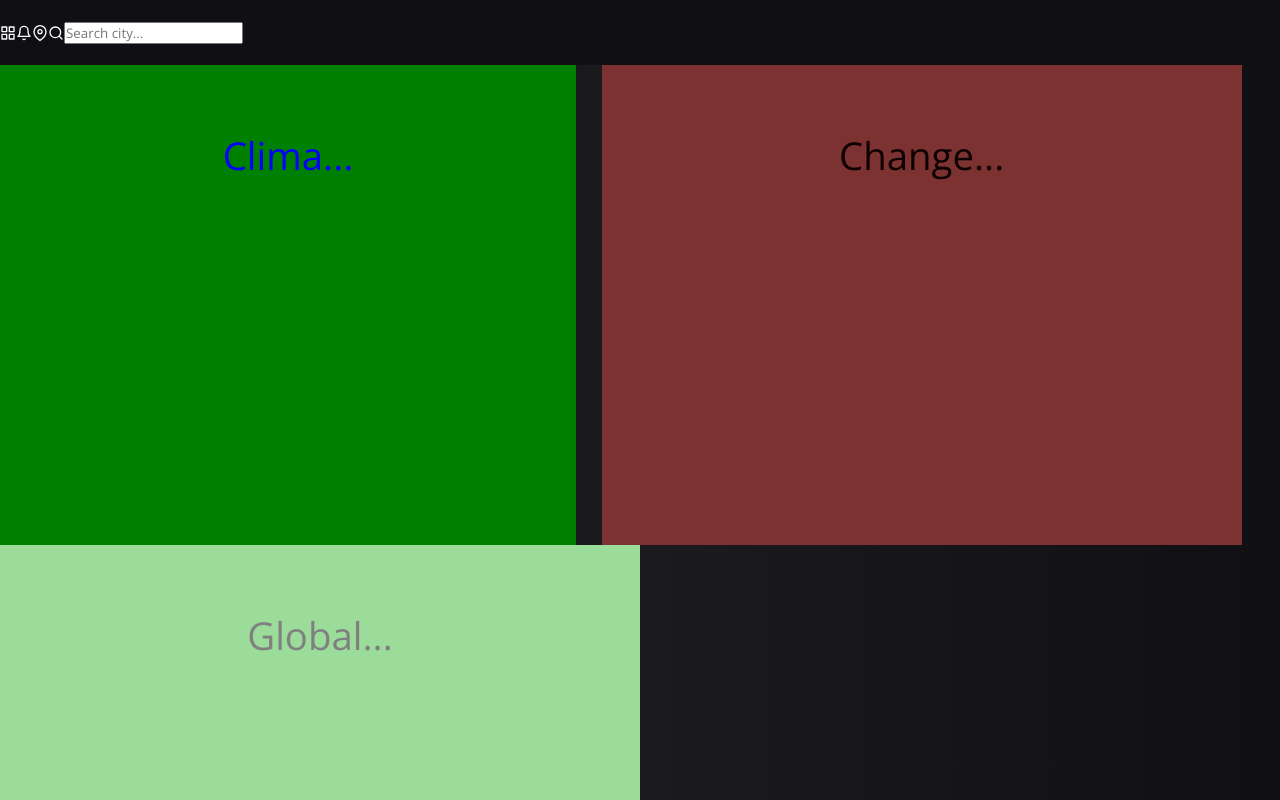
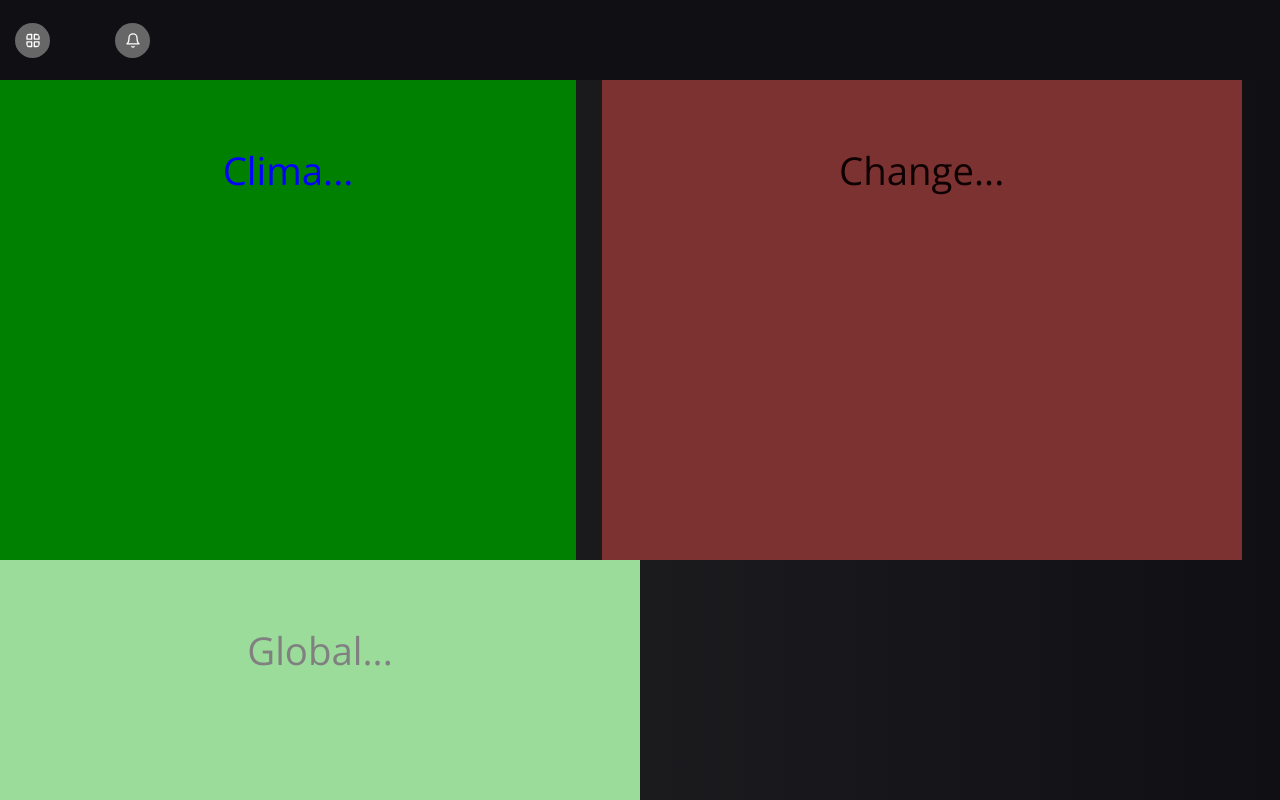
Before and after one commit to andersonDnz/Weather, a React (Vite) app: page / in a window 1280 px wide. Shown: the top 800 px of the page. Built offline with nearby package versions, Linux system fonts and the light colour scheme.

Commit message:
Alinhando icones Svg

```diff
--- a/src/Components/Header/index.jsx
+++ b/src/Components/Header/index.jsx
@@ -1,18 +1,17 @@
 import React from "react";
 
-import { FiBell, FiGrid, FiMapPin, FiSearch } from "react-icons/fi";
+import { FiMapPin, FiSearch } from "react-icons/fi";
 
-import { Wrapper } from "./styles";
+import { Navbar, StyledBell, StyledGrid } from "./styles";
 
 function Header() {
   return (
-    <Wrapper>
-      <FiGrid />
-      <FiBell />
-      <FiMapPin />
-      <FiSearch/>
-      <input type="search"placeholder="Search city..." />
-    </Wrapper>
+    <>
+      <Navbar>
+        <StyledGrid />
+        <StyledBell />
+      </Navbar>
+    </>
   );
 }
 export default Header;
--- a/src/Components/Header/styles.jsx
+++ b/src/Components/Header/styles.jsx
@@ -1,9 +1,34 @@
 import styled from "styled-components";
 
-export const Wrapper = styled.div`
+import { FiBell, FiGrid } from "react-icons/fi";
+
+export const Navbar = styled.nav`
+  height: 5rem;
   display: flex;
-  height: 65px;
   align-items: center;
   background-color: #101014;
+  margin-left: 15px;
+`;
+
+export const StyledGrid = styled(FiGrid)`
   color: white;
+  padding: 9px;
+  padding-left: 10px;
+  height: 35px;
+  width: 35px;
+  background-color: #686767;
+  border-radius: 100%;
+  cursor: pointer;
 `;
+
+export const StyledBell = styled(FiBell)`
+  color: white;
+  padding: 9px;
+  padding-left: 10px;
+  margin-left: 65px;
+  height: 35px;
+  width: 35px;
+  background-color: #686767;
+  border-radius: 100%;
+  cursor: pointer;
+`;
```
Also changed, not shown: 1 other file (tests, documents, lock files or other folders).
